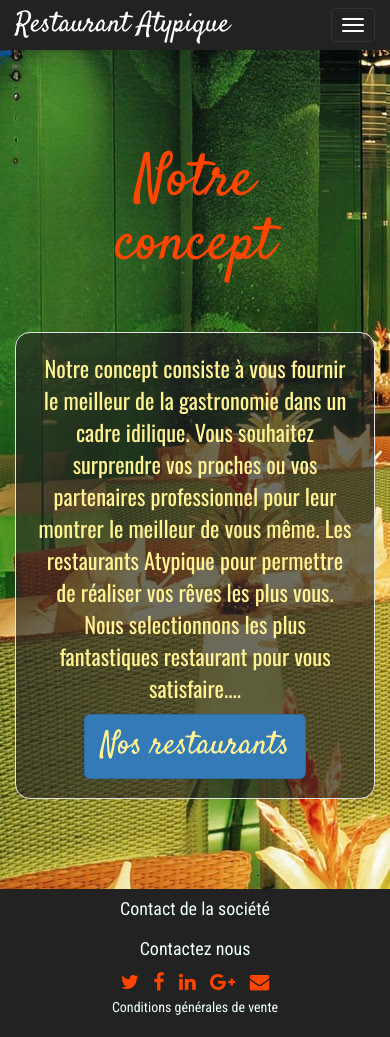
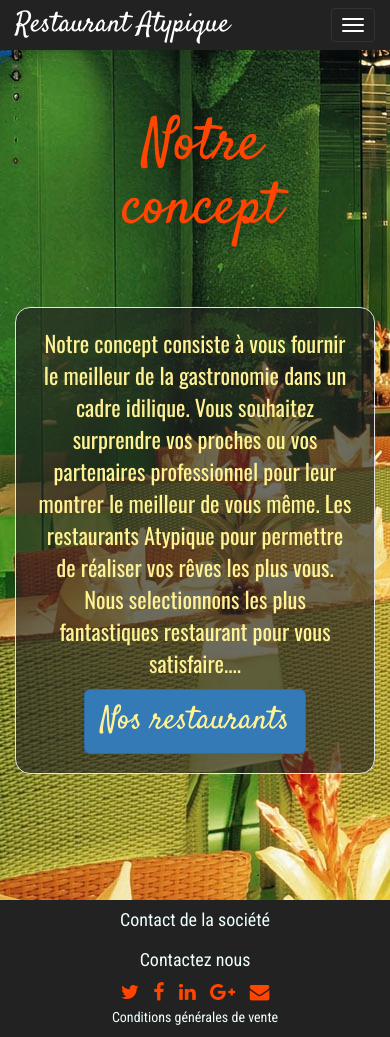
Before and after one commit to FrancoisLetellier/projectWcs, a PHP site: page / in a window 390 px wide; the page is wider, and only the part inside the window is pictured. Before the commit the page ends 1015 px from the top of that part, so only its background shows below. Run offline with PHP 8.4, Linux system fonts and the light colour scheme; some libraries are stand-ins or nearby versions.

Commit message:
responsive homepage, devenir franchisé

```diff
--- a/css/main.css
+++ b/css/main.css
@@ -108,15 +108,6 @@ body {
     color: whitesmoke !important;
 }
 
-main {
-
-
-}
-
-.background{
-
-}
-
 /*homepage */
 
 .head-restaurant {   /*Titre de la page */
@@ -142,7 +133,7 @@ main {
 .restaurant{ /*button Nos restaurant*/
     font-family: 'Satisfy', cursive;
     font-size: 2.3em;
-    margin-top: auto 5%;
+    margin-top: auto 5% ;
     color: #fff293;
 
 }
@@ -157,7 +148,7 @@ main {
     z-index: 1;
     min-width: 100%;
     min-height: 100%;
-    margin-bottom: auto;
+
 }
 
 .description{      /*paragrah*/
@@ -169,39 +160,69 @@ main {
 .well {                /*grey background*/
     width: 100%;
     margin-top:5%;
-    margin-bottom: 25%;
+    margin-bottom: 26%;
     background-color: rgba(34, 34, 34, 0.65);
     border-radius: 15px;
 
 }
+
 @media (max-width:480px) {
     .well {
         width: 100%;
-        margin-bottom:3%;
+        margin-bottom: 5%;
 
     }
 
     .head-restaurant {
-        margin: auto;
+
         padding-bottom: 0;
+        margin-left: 3%;
+        margin-top: 5%;
+    }
+    .titreDevenir { /*container*/
+        margin-top: 15%;
 }
 
 }
 
-@media (min-device-width : 767px)  {
+@media only screen and (min-device-width : 768px) and (max-device-width : 1024px) {
+    .head-restaurant {
+        margin-top: 15%;
+        margin-right: 25%;
+        margin-left: 2%;
+    }
+
+    .well {
+        width: 100%;
+        margin-top: 15%;
+        margin-bottom: 35%;
+    }
+
+
+
+
+/*
+    @media only screen and (min-device-width : 1025px) and (max-device-width : 1366px) { /* STYLES GO HERE */}
+/*
+    .back{
+        height:100%;
+    }
+    .well {
+        width: 100%;
+        margin-top: 30%;
+        margin-bottom: 45%;
+    }
+
     .head-restaurant {
         margin-top: 25%;
         margin-right: 25%;
-    }
-    .well {
-        width: 100%;
-        margin-top:15%;
-        margin-bottom:25%;
+        margin-left: 2%;
+
     }
 
 }
 
-
+*/
 
 
     /*fin homepage*/
@@ -264,26 +285,9 @@ label{
 
 .envoi{       /*button*/
     margin-top:2%;
-
-@media (max-width:480px) {
-    .titreDevenir {
-
-
-    }
-    .formulaire{
-
-    }
-}
-
-
-
+    text-align:center;
 }
 /*Fin Devenir Franchise*/
-
-/*contact*/
-.masthead img{
-    width:100%;
-}
 
 /* Restaurants page*/
 .restaurant-page {
--- a/page/devenir.php
+++ b/page/devenir.php
@@ -35,7 +35,7 @@ if ($_SERVER['REQUEST_METHOD'] == 'POST') {
 
         <div class="row">
 
-            <div class="col-xs-8 col-xs-offset-2 col-sm-2 col-md-2 col-lg-4 col-lg-offset-4 formulaire">
+            <div class="col-xs-8 col-xs-offset-2  col-sm-8 col-sm-offset-2 col-md-8 col-lg-4 col-lg-offset-4 formulaire">
                 <form action="" method="post" role="form">
 
                     <div class="form-group">
@@ -72,8 +72,8 @@ if ($_SERVER['REQUEST_METHOD'] == 'POST') {
                     </div>
 
                     <div class="row envoi">
-                        <div class="col-xs-4 col-xs-offset-4 col-sm-4 col-sm-offset-4
-                                            col-md-8 col-md-offset-2 col-lg-4 col-lg-offset-5 ">
+                        <div class="col-xs-4 col-xs-offset-4 col-sm-8 col-sm-offset-2
+                                            col-md-8 col-md-offset-2 col-lg-8 col-lg-offset-2 ">
 
                                 <a href="" class="btn btn-primary btn-lg send"
                                    role="button">Envoi</a>
--- a/page/index.php
+++ b/page/index.php
@@ -3,7 +3,7 @@
 <div class="row">
     <div class="col-xs-12 col-sm-12 col-md-12  col-lg-12">
         <div id="background-carousel">
-            <img src="img/homepage.jpg" alt="restaurant lyon" >
+            <img src="img/homepage.jpg" alt="restaurant lyon" class="back">
         </div>
         <div class="row">
             <div class="col-xs-12 col-sm-12 col-md-12 col-lg-12">
```
Lines whose indentation alone changed are shown as unchanged.
